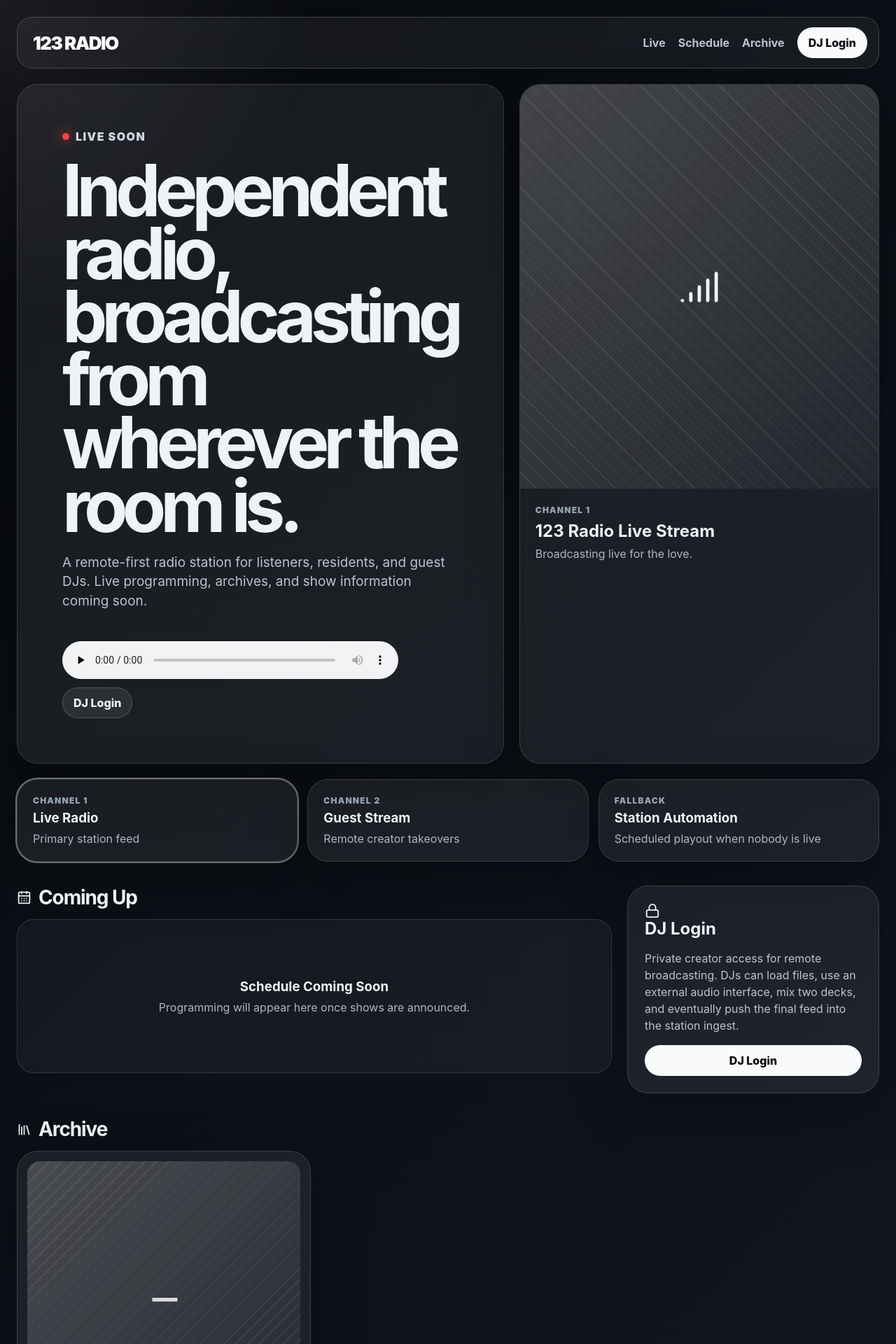
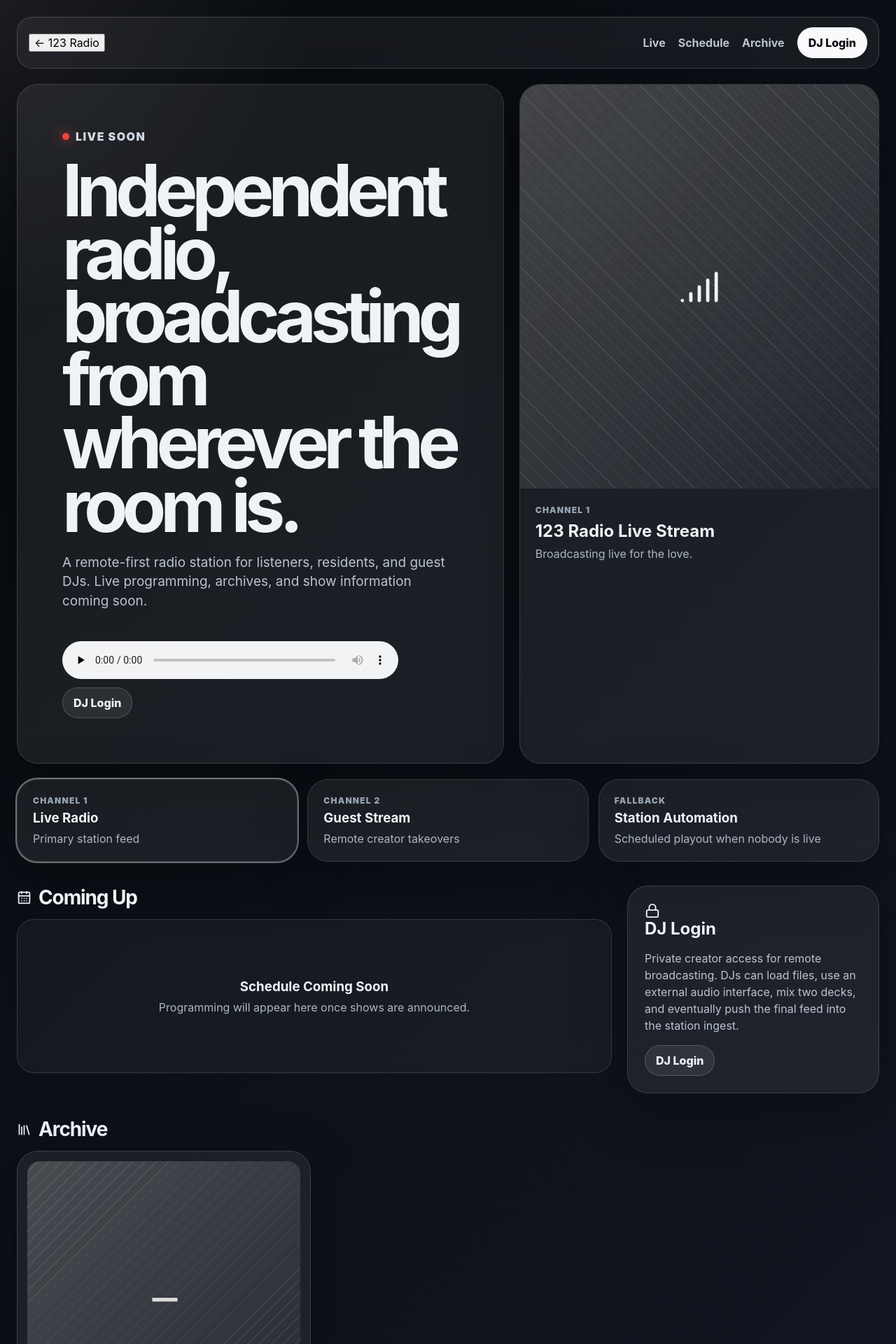
Before and after one commit to jeffihaza/station-platform-prototype, a React (Vite) app: page / in a window 1280 px wide. Shown: the top 1920 px of the page at 70% size. Built offline with nearby package versions, Linux system fonts and the light colour scheme.

Commit message:
Update App.jsx

```diff
--- a/src/App.jsx
+++ b/src/App.jsx
@@ -55,8 +55,8 @@ function StationLanding({ setView }) {
   return (
     <main className="stationPage">
       <nav className="nav">
-        <button className="wordmark" onClick={() => setView("station")}>
-          123 RADIO
+      <button onClick={() => window.location.href = "/"}>
+  ← 123 Radio
 </button>
         <div className="navLinks">
           <a>Live</a>
@@ -96,8 +96,10 @@ function StationLanding({ setView }) {
                 type="audio/mpeg"
               />
             </audio>
-
-            <button className="secondary" onClick={() => setView("booth")}>
+            <button
+  className="secondary"
+  onClick={() => window.location.href = "/dj"}
+>
   DJ Login
 </button>
           </div>
@@ -152,7 +154,10 @@ function StationLanding({ setView }) {
             Private creator access for remote broadcasting. DJs can load files, use an external audio interface,
             mix two decks, and eventually push the final feed into the station ingest.
           </p>
-          <button className="primary full" onClick={() => setView("booth")}>
+          <button
+  className="secondary"
+  onClick={() => window.location.href = "/dj"}
+>
   DJ Login
 </button>
         </aside>
@@ -178,7 +183,10 @@ function StationLanding({ setView }) {
           <h2>123 RADIO</h2>
           <p>Public site + remote DJ booth prototype.</p>
         </div>
-        <button className="secondary" onClick={() => setView("booth")}>
+        <button
+  className="secondary"
+  onClick={() => window.location.href = "/dj"}
+>
   DJ Login
 </button>
       </footer>
@@ -394,7 +402,8 @@ function CreatorBooth({ setView }) {
   return (
     <main className="boothPage">
       <header className="topbar">
-        <button className="backButton" onClick={() => setView("station")}>← 123 Radio</button>
+      <button onClick={() => window.location.href = "/"}>
+  ← Back to123 Radio </button>
         <div className="brand">
           <Radio />
           <div>
```
Lines whose indentation alone changed are shown as unchanged.
